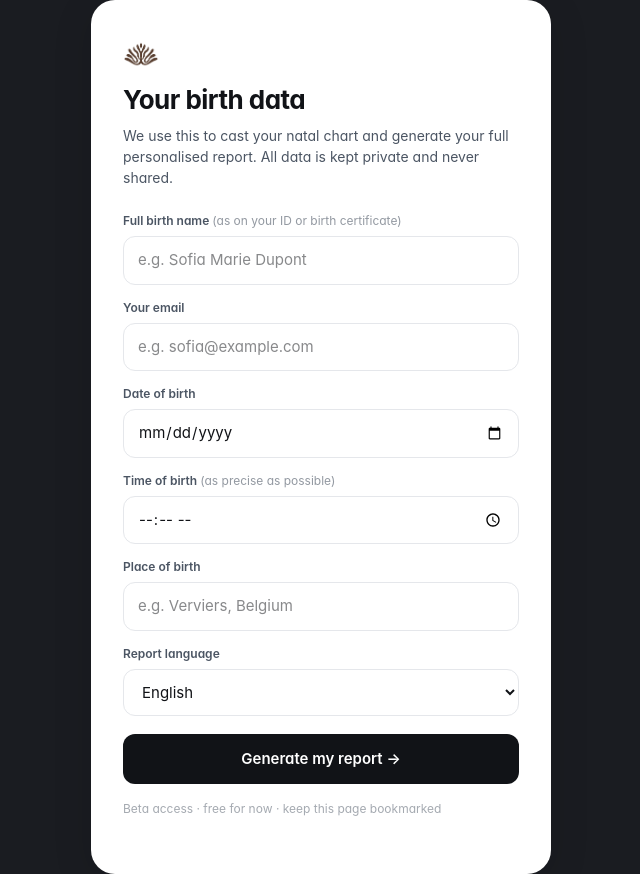
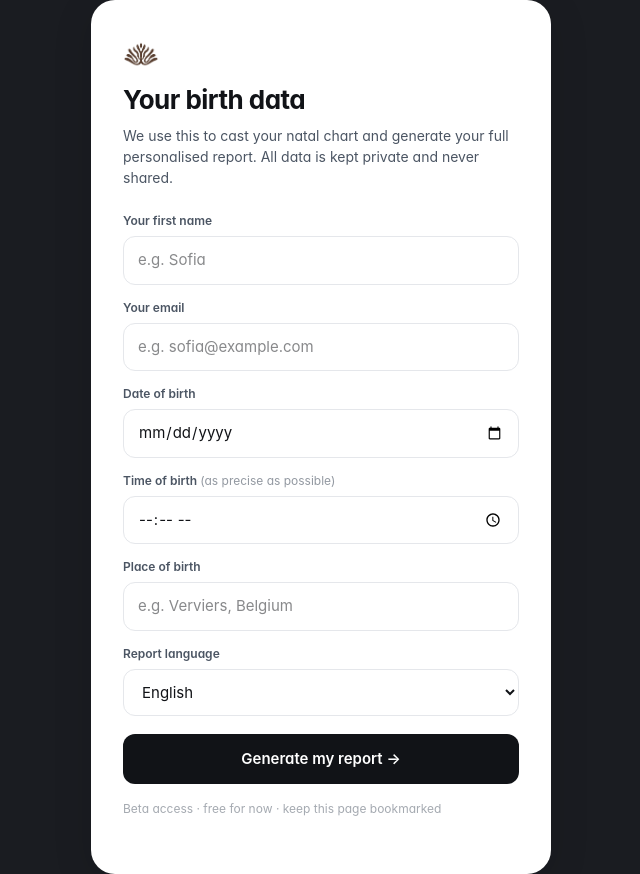
Before and after one commit to solsticesclub-ui/mybc-app, a Next.js app: page /onboarding in a window 1280 px wide. Shown: the whole page, without its empty margins (319-959 px from the left). Built offline with nearby package versions, Linux system fonts and the light colour scheme.

Commit message:
Revert to first name, keep numerology for later

```diff
--- a/src/app/onboarding/page.tsx
+++ b/src/app/onboarding/page.tsx
@@ -71,17 +71,14 @@ export default function OnboardingPage() {
 
         <form onSubmit={handleSubmit} className="auth-form">
           <div className="auth-field">
-            <label>
-              Full birth name{" "}
-              <span style={{ fontWeight: 400, opacity: 0.6 }}>(as on your ID or birth certificate)</span>
-            </label>
+            <label>Your first name</label>
             <input
               type="text"
               value={form.name}
               onChange={(e) => set("name", e.target.value)}
-              placeholder="e.g. Sofia Marie Dupont"
+              placeholder="e.g. Sofia"
               required
-              autoComplete="name"
+              autoComplete="given-name"
             />
           </div>
 
--- a/src/lib/generate-prompts.ts
+++ b/src/lib/generate-prompts.ts
@@ -21,7 +21,7 @@ export async function callClaude(prompt: string): Promise<string> {
 }
 
 export function birthCtx(p: { name: string; birth_date: string; birth_time: string; birth_place: string; language: string }) {
-  return `FULL BIRTH NAME (as on ID — use for numerology): ${p.name}
+  return `PERSON: ${p.name}
 DATE OF BIRTH: ${p.birth_date}
 TIME OF BIRTH: ${p.birth_time}
 PLACE OF BIRTH: ${p.birth_place}
```
